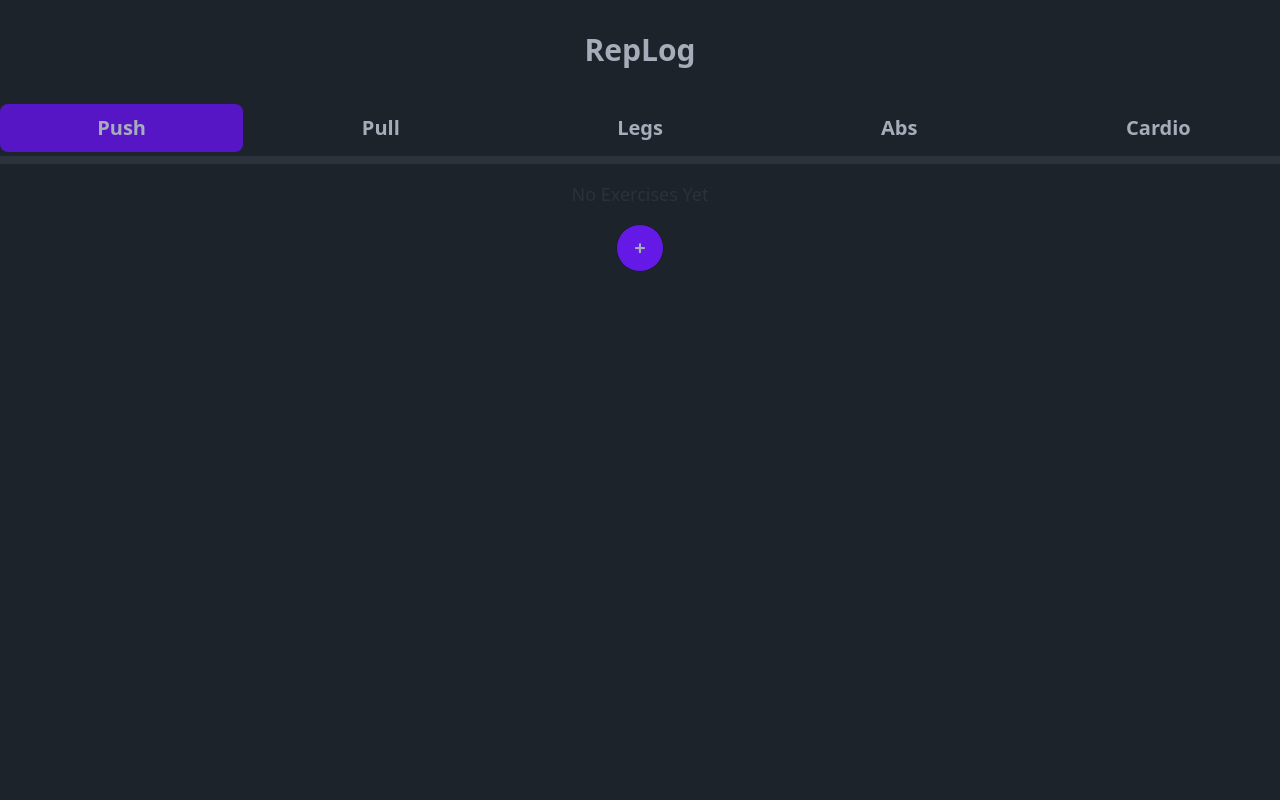
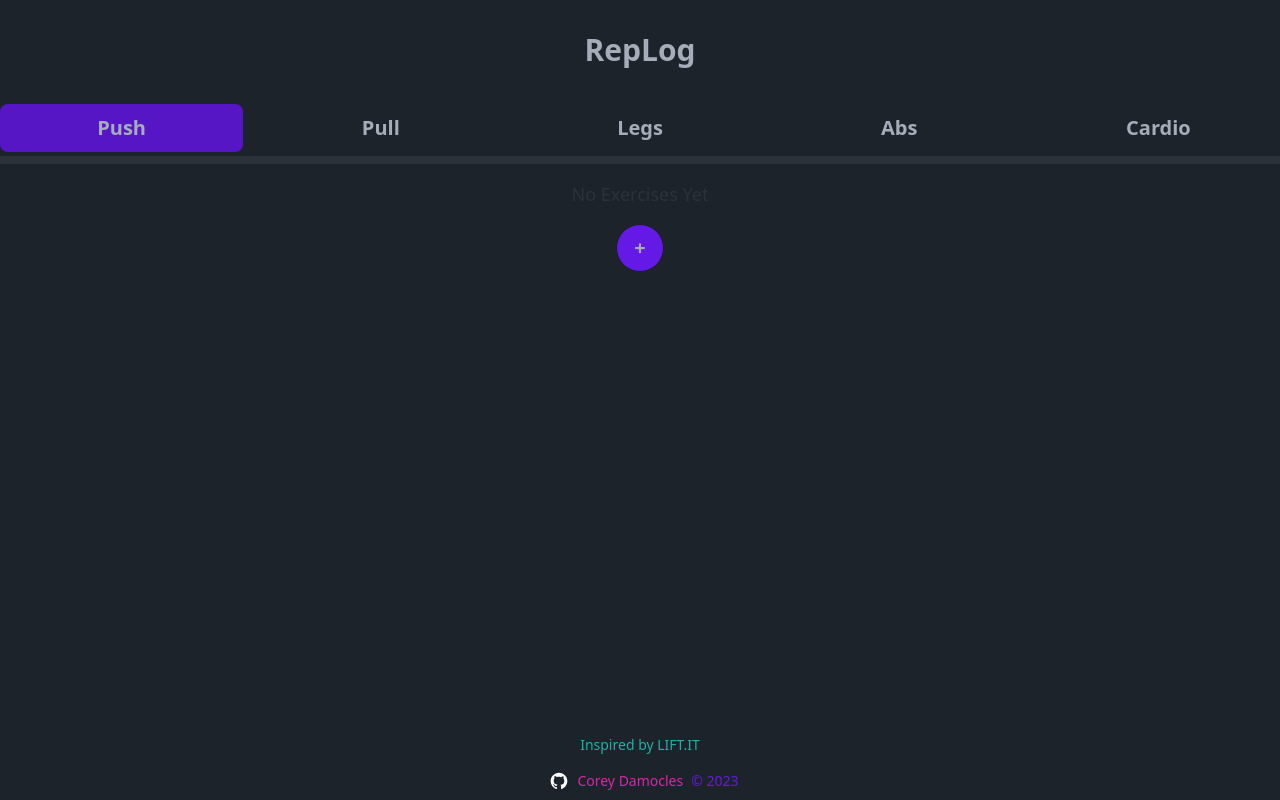
Before and after one commit to ubemacapuno/rep-log, a React (Vite) app: page / in a window 1280 px wide. Built offline with nearby package versions, Linux system fonts and the light colour scheme.

Commit message:
Add footer, update card styles

```diff
--- a/src/App.tsx
+++ b/src/App.tsx
@@ -1,18 +1,21 @@
 import { useState } from "react";
 import TabContent from "./components/TabContent";
 import Navbar from "./components/Navbar";
+import Footer from "./components/Footer";
 
-// https://liftitapp.netlify.app/ for reference
-
+// https://liftitapp.netlify.app/ for inspo
 function App() {
   const [activeTab, setActiveTab] = useState("Push");
 
   return (
-    <>
+    <div className="flex flex-col min-h-screen">
       <h1 className="m-8 text-center text-3xl font-bold">RepLog</h1>
       <Navbar activeTab={activeTab} setActiveTab={setActiveTab} />
-      <TabContent activeTab={activeTab} />
-    </>
+      <div className="flex-grow">
+        <TabContent activeTab={activeTab} />
+      </div>
+      <Footer />
+    </div>
   );
 }
 
--- a/src/components/ExerciseCard.tsx
+++ b/src/components/ExerciseCard.tsx
@@ -23,7 +23,7 @@ const ExerciseCard = ({
       : `${weight} lbs`;
 
   return (
-    <div className="card w-11/12 mx-4 bg-neutral text-primary-content">
+    <div className="card w-11/12 m-4 bg-neutral text-primary-content">
       <div className="flex flex-col gap-4 card-body">
         <h2 className="card-title text-3xl text-primary">{name}</h2>
         <p>{exerciseDetails}</p>
--- /dev/null
+++ b/src/components/Footer.tsx
@@ -0,0 +1,46 @@
+const Footer = () => {
+  return (
+    <footer className="footer footer-center text-base-content">
+      <div>
+        <a
+          rel="noreferrer noopener"
+          className="no-underline link link-accent"
+          href="https://liftitapp.netlify.app/"
+          target="_blank"
+          aria-label="GitHub Repository"
+        >
+          Inspired by LIFT.IT
+        </a>
+        <div className="py-2 flex gap-2">
+          <a
+            rel="noreferrer noopener"
+            className="no-underline link link-secondary ml-2"
+            href="https://github.com/ubemacapuno/"
+            target="_blank"
+            aria-label="GitHub Repository"
+          >
+            <svg
+              className="w-5 h-5 inline-block align-text-bottom"
+              fill="#FFFFFF"
+              viewBox="0 0 24 24"
+              xmlns="http://www.w3.org/2000/svg"
+            >
+              <path d="M12 2C6.477 2 2 6.477 2 12c0 4.418 2.865 8.166 6.839 9.489.5.092.682-.217.682-.482 0-.237-.009-.868-.014-1.703-2.782.602-3.369-1.34-3.369-1.34-.455-1.157-1.11-1.465-1.11-1.465-.908-.62.069-.608.069-.608 1.003.07 1.532 1.03 1.532 1.03.891 1.529 2.341 1.089 2.912.833.091-.647.349-1.086.635-1.335-2.22-.253-4.555-1.11-4.555-4.943 0-1.091.39-1.984 1.03-2.682-.103-.253-.447-1.276.098-2.656 0 0 .84-.269 2.75 1.025A9.564 9.564 0 0112 7.029c.85 0 1.7.114 2.5.334 1.909-1.294 2.747-1.025 2.747-1.025.547 1.38.202 2.403.099 2.656.64.698 1.027 1.59 1.027 2.682 0 3.841-2.337 4.687-4.564 4.934.359.309.678.919.678 1.852 0 1.336-.012 2.415-.012 2.741 0 .267.18.577.688.479C19.138 20.164 22 16.416 22 12c0-5.523-4.477-10-10-10z" />
+            </svg>
+          </a>
+          <a
+            rel="noreferrer noopener"
+            className="no-underline link link-secondary"
+            href="https://coreydamocles.netlify.app/"
+            target="_blank"
+          >
+            Corey Damocles
+          </a>
+          <span className="text-primary">© {new Date().getFullYear()}</span>
+        </div>
+      </div>
+    </footer>
+  );
+};
+
+export default Footer;
```
